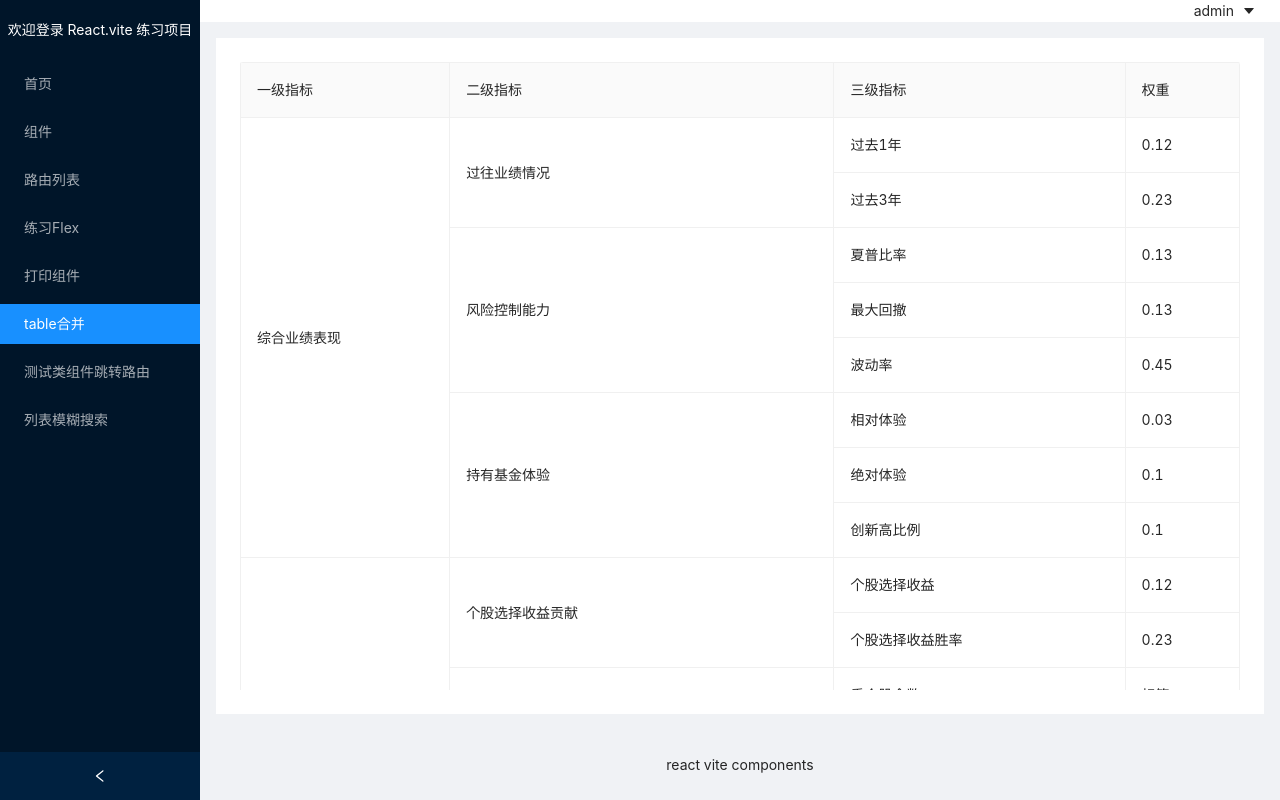
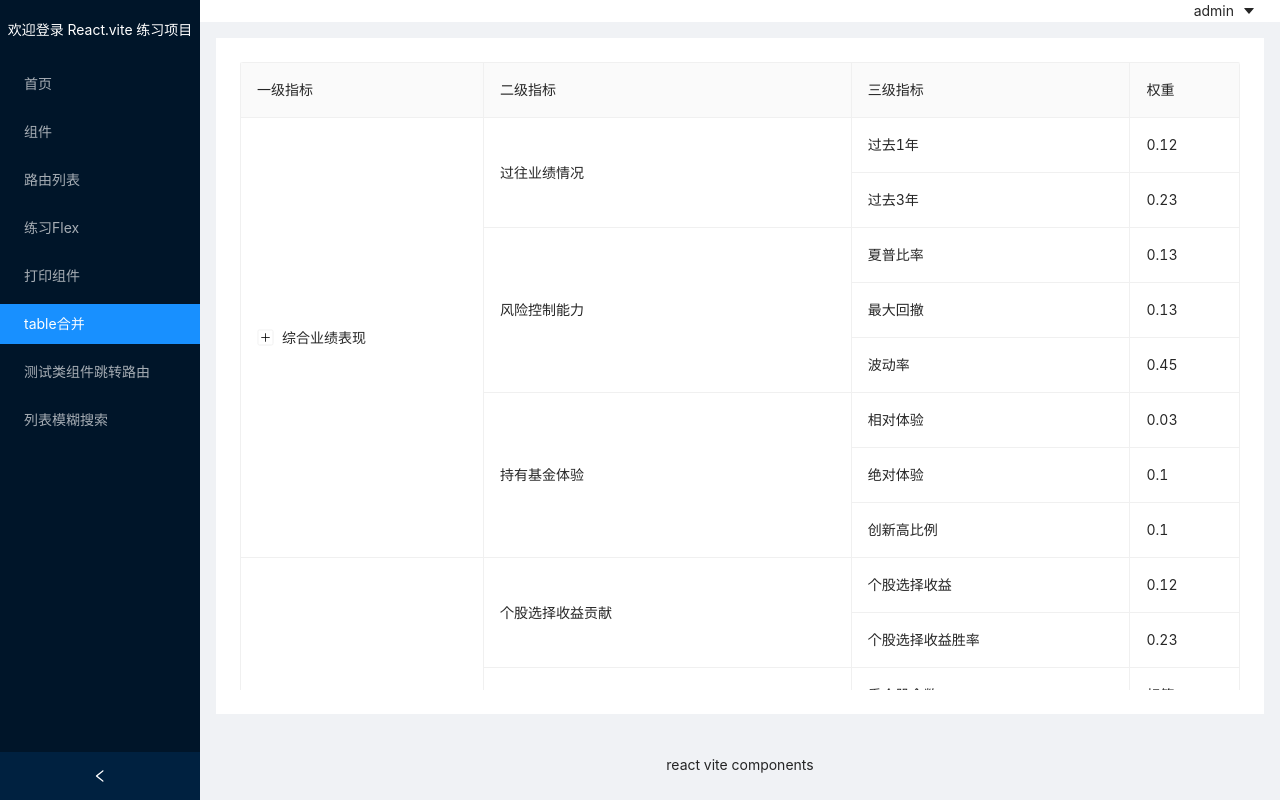
Before and after one commit to ake-five/react-ts-manage, a React (Vite) app: page /table in a window 1280 px wide. Built offline with nearby package versions, Linux system fonts and the light colour scheme; sample sign-in values are in the browser's storage.

Commit message:
tbale function

```diff
--- a/src/components/DataTable/index.tsx
+++ b/src/components/DataTable/index.tsx
@@ -1,6 +1,6 @@
 
-import React from "react";
 import { useEffect, useState } from 'react';
+import React from 'react';
 import { Table } from 'antd';
 import type { ColumnsType } from 'antd/es/table';
 
@@ -18,33 +18,35 @@
   showStyleLength: string | null;
   weight: string | null;
   children?: Indicator[];
-  parentObj?: Indicator
-  twoItem?: Indicator
-  oneItem?: Indicator
-  onCell: any
+  parents?: any
 }
 interface Iprops {
   data: Indicator[]
+  tableSpanNumber: number
+  filterDataConfig: (dataConfig: any) => void
+  columns: ColumnsType<Indicator>
 }
 interface Config {
-  (itm: Indicator, idx: number, data: Indicator[]): boolean,
+  (itm: Indicator, idx: number, data: Indicator[], spanIndex: number): boolean,
 }
 interface FunctionWithNumberArray {
-  (rulesFun: (itm: Indicator, idx: number, data: Indicator[])=> boolean): number[];
+  (rulesFun: (itm: Indicator, idx: number, data: Indicator[], spanIndex: number) => boolean, spanIndex: number): number[];
 }
 
 function table(props: Iprops) {
+  const [dataConfig, setDataConfig] = useState<any>(null)
 
-  const spansFilter: FunctionWithNumberArray = (rulesFun: Config) => {
+  const spansFilter: FunctionWithNumberArray = (rulesFun: Config, spanIndex: number) => {
     let pos = 0
     const spanArr: number[] = []
-    const data = props.data || []
+    const data = findLastLevelWithParents(props.data) || []
     data.forEach((itm, idx) => {
       if (idx === 0) {
         spanArr.push(1)
         return
       }
-      if (rulesFun(itm, idx, data)) {
+
+      if (rulesFun(itm, idx, data, spanIndex)) {
         spanArr[pos] = spanArr[pos] + 1
         spanArr.push(0)
         return
@@ -54,60 +56,52 @@
     })
     return spanArr
   }
-  const dataConfig = (() => {
-    const oneRule = (itm: Indicator, idx: number, data: Indicator[]) => {
-      return (itm?.twoItem as any).parentId === (data[idx - 1] as any)?.oneItem.indicatorId
+  function findLastLevelWithParents(data: Indicator[]) {
+    let result: Indicator[] = [];
+
+    function findLastLevel(node: Indicator, parents: Indicator[]) {
+      if (node.children && node.children.length > 0) {
+        node.children.forEach((child) => {
+          findLastLevel(child, parents.concat(node));
+        });
+      } else {
+        result.push({ ...node, parents });
+      }
     }
-    const towRule = (itm: Indicator, idx: number, data: Indicator[]) => {
-      return itm.parentId === (data[idx - 1] as any)?.twoItem.indicatorId
+
+    data.forEach((item) => {
+      findLastLevel(item, []);
+    });
+
+    return result;
+  }
+  const filterdataConfig = () => {
+    const rule = (itm: any, idx: number, data: Indicator[], spanIndex: number) => {
+
+      const parents = itm.parents
+      const sParents = data[idx - 1].parents
+      if (spanIndex < props.tableSpanNumber) {
+        return (parents[spanIndex] as any)?.parentId === sParents[spanIndex - 1]?.indicatorId
+      }
+      return itm.parentId === sParents[sParents.length - 1]?.indicatorId
     }
-    return {
-      onespan: spansFilter(oneRule),
-      towspan: spansFilter(towRule)
+
+    const spansObj = {}
+    for (let index = 1; index <= props.tableSpanNumber; index++) {
+      const spanIndex = index
+      Object.assign(spansObj, { [`span${spanIndex}`]: spansFilter(rule, spanIndex) })
     }
-  })()
-  const columns: ColumnsType<Indicator> = [
-    {
-      title: '一级指标',
-      dataIndex: 'oneItem',
-      render: (text, record: any) => (
-        <span>
-          {record.oneItem.indicatorName}
-        </span>
-      ),
-      onCell: (_, index: any) => {
-        return {
-          rowSpan: dataConfig.onespan[index]
-        }
-      }
-    },
-    {
-      title: '二级指标',
-      dataIndex: 'oneItem',
-      render: (text, record: any) => (
-        <span>
-          {record.twoItem.indicatorName}
-        </span>
-      ),
-      onCell: (_, index: any) => {
-        return {
-          rowSpan: dataConfig.towspan[index]
-        }
-      }
-    },
-    {
-      title: '三级指标',
-      dataIndex: 'indicatorName',
-    },
-    {
-      title: '权重',
-      dataIndex: 'weight',
-    },
-  ];
+    setDataConfig(spansObj)
+    props.filterDataConfig(spansObj)
+  }
+  useEffect(() => {
+    filterdataConfig()
+  }, [])
 
-  return (
-    <Table pagination={false} rowKey={(record) => record.indicatorId} columns={columns} dataSource={props.data} bordered />
-  );
+
+  return <div>
+    {dataConfig && <Table pagination={false} rowKey={(record) => record.indicatorId} columns={props.columns} dataSource={findLastLevelWithParents(props.data)} bordered />}
+  </div>
 }
 
 export default table;
--- a/src/pages/Tetris/index.tsx
+++ b/src/pages/Tetris/index.tsx
@@ -1,7 +1,8 @@
 
-import React from "react";
+import React, { useState } from "react";
 import dataJson from './data.json'
 import DataTable from "@/components/DataTable";
+import type { ColumnsType } from 'antd/es/table';
 
 interface Indicator {
     indicatorId: string;
@@ -22,23 +23,55 @@
 }
 
 function App() {
-    const filterData = (data: Indicator[]): any => {
-        return data.map((oneItem: Indicator) => {
-            return oneItem.children?.map((twoItem: Indicator) => {
-                return twoItem.children?.map((thrreItem: Indicator) => {
-                    if (!thrreItem.children?.length) delete thrreItem.children
-                    return {
-                        ...thrreItem,
-                        twoItem,
-                        oneItem,
-                    }
-                }).flat()
-            }).flat()
-        }).flat()
+    const [dataConfig, setDataConfig] = useState<any>(null)
+    const filterData = (dataConfig: any) => {
+        setDataConfig(dataConfig)
     }
+    const columns: ColumnsType<Indicator> = [
+        {
+            title: '一级指标',
+            dataIndex: 'oneItem',
+            render: (text, record: any) => {
+                const [parent1Item] = record.parents
+                return <span>
+                    {parent1Item?.indicatorName}
+                </span>
+            },
+            onCell: (_, index: any) => {
+                return {
+                    rowSpan: dataConfig.span1[index]
+                }
+            }
+        },
+        {
+            title: '二级指标',
+            dataIndex: 'oneItem',
+            render: (text, record: any) => {
+                const [_, parent2Item] = record.parents
+                return <span>
+                    {parent2Item?.indicatorName}
+                </span>
+            },
+            onCell: (_, index: any) => {
+                return {
+                    rowSpan: dataConfig.span2[index]
+                }
+            }
+        },
+        {
+            title: '三级指标',
+            dataIndex: 'indicatorName',
+        },
+        {
+            title: '权重',
+            dataIndex: 'weight',
+        },
+    ];
+
     return (
         <div title="合并行">
-            <DataTable data={filterData(dataJson.data)} />
+
+            <DataTable columns={columns} data={dataJson.data} tableSpanNumber={2} filterDataConfig={filterData} />
         </div>
     );
 }
```
